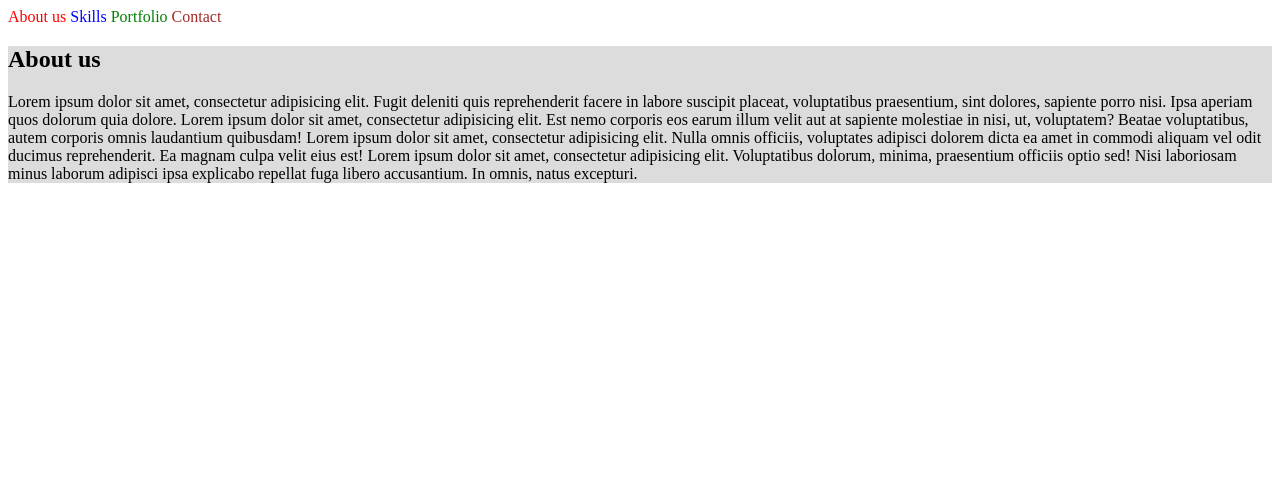
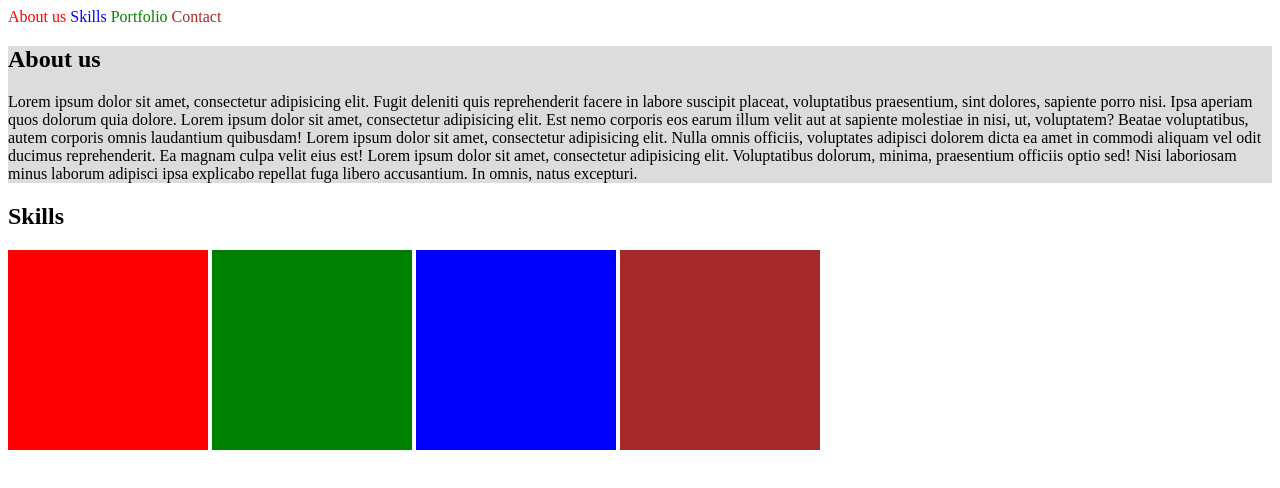
Before and after one commit to karolnowakowski/15-html-prosta-strona, a plain HTML site: page index.html in a window 1280 px wide. Drawn offline with Linux system fonts and the light colour scheme.

Commit message:
umiejetnosci

```diff
--- a/index.html
+++ b/index.html
@@ -15,5 +15,12 @@
     <h2>About us</h2>
     <p> Lorem ipsum dolor sit amet, consectetur adipisicing elit. Fugit deleniti quis reprehenderit facere in labore suscipit placeat, voluptatibus praesentium, sint dolores, sapiente porro nisi. Ipsa aperiam quos dolorum quia dolore. Lorem ipsum dolor sit amet, consectetur adipisicing elit. Est nemo corporis eos earum illum velit aut at sapiente molestiae in nisi, ut, voluptatem? Beatae voluptatibus, autem corporis omnis laudantium quibusdam! Lorem ipsum dolor sit amet, consectetur adipisicing elit. Nulla omnis officiis, voluptates adipisci dolorem dicta ea amet in commodi aliquam vel odit ducimus reprehenderit. Ea magnam culpa velit eius est! Lorem ipsum dolor sit amet, consectetur adipisicing elit. Voluptatibus dolorum, minima, praesentium officiis optio sed! Nisi laboriosam minus laborum adipisci ipsa explicabo repellat fuga libero accusantium. In omnis, natus excepturi.</p>
 </section>
+<section id="umiejetnosci">
+    <h2>Skills</h2>
+    <div style="width:200px; height: 200px; background-color: red; display: inline-block"></div>
+    <div style="width:200px; height: 200px; background-color: green; display: inline-block"></div>
+    <div style="width:200px; height: 200px; background-color: blue; display: inline-block"></div>
+    <div style="width:200px; height: 200px; background-color: brown; display: inline-block"></div>
+</section>
 </body>
 </html>
```
